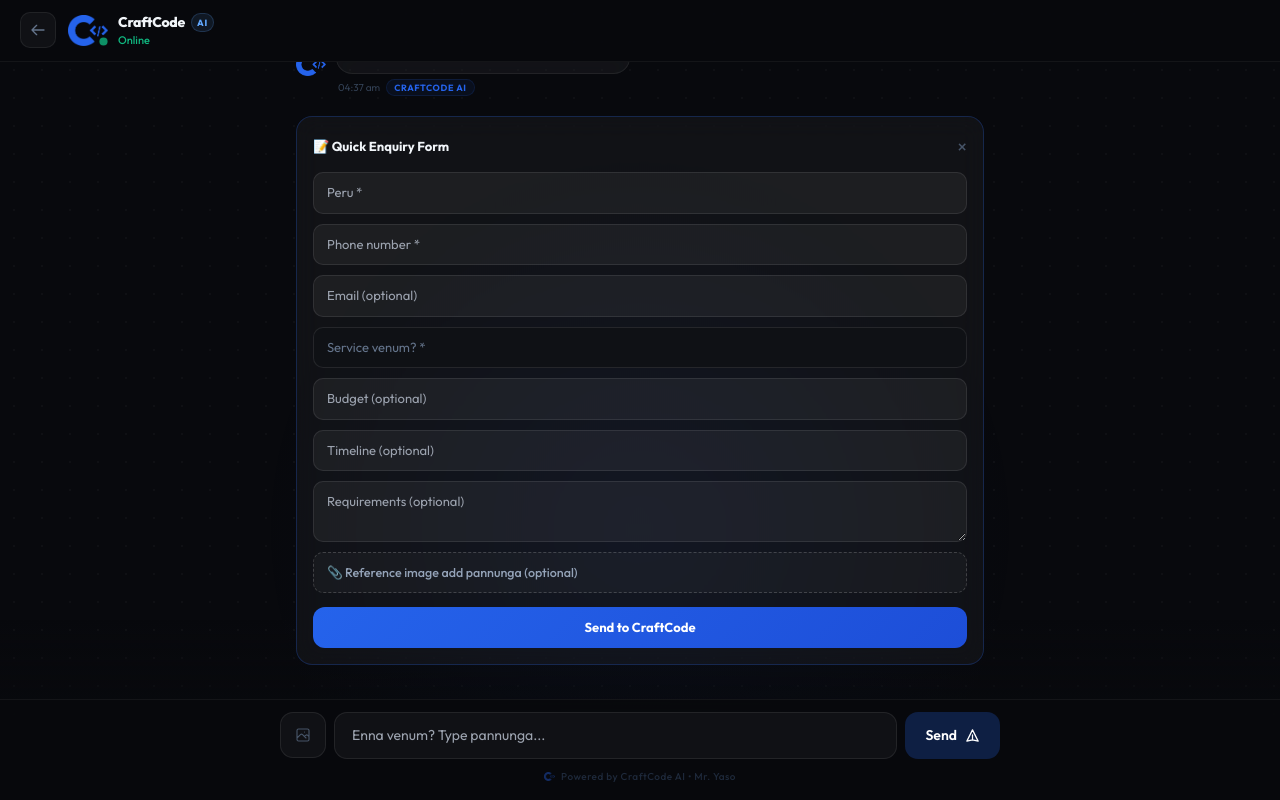
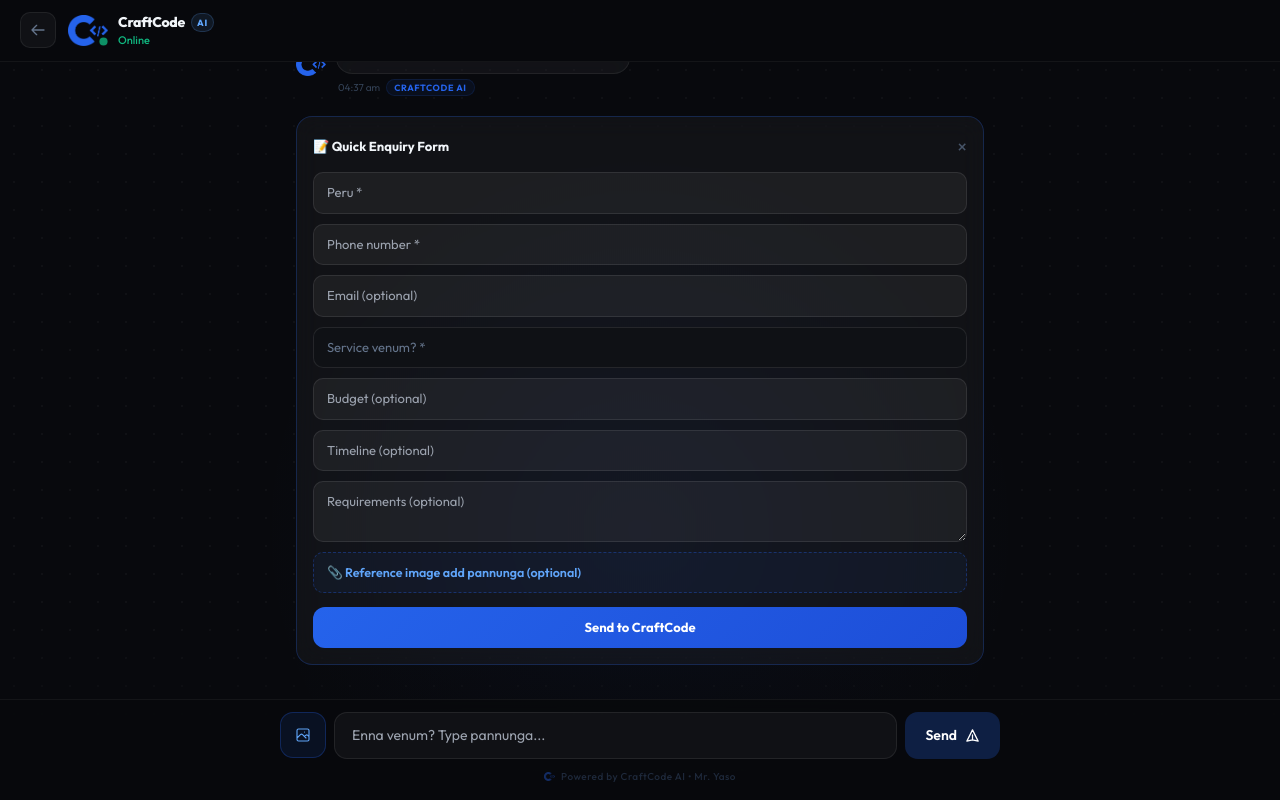
Before and after one commit to supperyaso-netizen/craftcode, a Next.js app: page /book-project in a window 1280 px wide. Both pictures are taken after a click on the button "Fast Book". Built offline with nearby package versions, Linux system fonts and the light colour scheme.

Commit message:
Fix: project corrections

```diff
--- a/app/book-project/page.tsx
+++ b/app/book-project/page.tsx
@@ -1863,7 +1863,6 @@
 
 
 
-
 "use client";
 
 import { useState, useRef, useEffect, useCallback } from "react";
@@ -2327,17 +2326,29 @@
   const quickReplies = ["Website", "Logo design", "App", "Branding", "Project discuss"];
 
   return (
-    // ✅ FIX (mobile scroll): changed from `min-h-screen` (which grows with
-    // content and lets the WHOLE page scroll) to a fixed viewport height
-    // (`h-screen` fallback + `h-dvh` for mobile browsers that account for
-    // the address bar) with `overflow-hidden`. Now the header and the
-    // input bar below simply sit in normal flow at fixed positions, and
-    // ONLY the messages div in the middle (flex:1 + overflow-y:auto)
-    // scrolls — exactly like WhatsApp. Nothing else in the page changed.
-    <div className="flex flex-col h-screen h-dvh overflow-hidden" style={{ background: "#08090D" }}>
-
-      {/* ── Background ── */}
-      <div className="fixed inset-0 pointer-events-none overflow-hidden">
+    // ✅ FIX (mobile viewport ratio / "half moving" while scrolling):
+    // The root is now the ONE element that owns the full viewport height
+    // (`h-dvh` — the *dynamic* viewport unit that follows the browser's
+    // address bar on mobile, unlike `100vh` which is fixed to the LARGEST
+    // possible viewport and causes content to get cut off / jump when the
+    // address bar shows or hides). It is also `position: relative`, so
+    // every "background" / "toast" layer inside is now `position:
+    // absolute` (scoped to THIS container) instead of `position: fixed`
+    // (scoped to the whole browser viewport). `fixed` elements are what
+    // caused the "top half / bottom half" desync you saw — on mobile,
+    // fixed-position layers are painted against the browser's outer
+    // viewport, which shifts independently of the page as the address bar
+    // animates in/out, so they visually "swim" apart from the rest of the
+    // UI while scrolling. Now everything moves together as one unit, and
+    // ONLY the messages list (flex:1 + overflow-y:auto below) scrolls —
+    // header and input stay pinned in place, exactly like WhatsApp.
+    <div
+      className="relative flex flex-col h-dvh overflow-hidden"
+      style={{ background: "#08090D", overscrollBehavior: "none", touchAction: "pan-y" }}
+    >
+
+      {/* ── Background (now `absolute`, scoped to the app shell above, not the browser viewport) ── */}
+      <div className="absolute inset-0 pointer-events-none overflow-hidden">
         <div style={{
           position: "absolute", top: "10%", left: "50%", transform: "translateX(-50%)",
           width: 900, height: 900,
@@ -2356,7 +2367,7 @@
 
       {/* ── Header ── */}
       <header style={{
-        position: "relative", zIndex: 10,
+        position: "relative", zIndex: 10, flexShrink: 0,
         display: "flex", alignItems: "center", justifyContent: "space-between",
         padding: "12px 20px",
         background: "rgba(8,9,13,0.85)",
@@ -2398,7 +2409,7 @@
               style={{
                 display: "flex",
                 flexDirection: "column",
-    gap: 1, // 👈 reduce/increase this
+                gap: 1,
               }}
             >
               <div style={{ display: "flex", alignItems: "center", gap: 6 }}>
@@ -2428,7 +2439,7 @@
                   fontSize: 11,
                   color: "#10B981",
                   fontWeight: 500,
-      marginTop: -2, // 👈 Online mela varum
+                  marginTop: -2,
                 }}
               >
                 Online
@@ -2443,11 +2454,6 @@
             isn't already open) so people can submit more than once. The
             old "Enquiry Sent" badge no longer lives here — it's now a
             transient toast rendered below the header instead. */}
-        {/* ✅ FIX: "Fast Book" was too wide/tall for mobile (no breathing
-            room next to Home) and had a "glassy" two-tone gradient + tinted
-            border. Simplified to a flat, compact button — same solid-color
-            approach as Home, just a secondary shade — sized to actually fit
-            the header on small screens. */}
         <div style={{ display: "flex", alignItems: "center", gap: 6, flexShrink: 0 }}>
           {!showManualForm && (
             <motion.button whileHover={{ scale: 1.03 }} whileTap={{ scale: 0.97 }}
@@ -2466,12 +2472,14 @@
         </div>
       </header>
 
-      {/* ✅ NEW: "Enquiry Sent" toast — floats centered near the top of the
-          screen and auto-dismisses after 3 seconds, so it never sits fixed
-          in the header pushing buttons around, and never stays visible
-          indefinitely. */}
+      {/* ✅ FIX: "Enquiry Sent" toast — was `position: fixed` (pinned to the
+          browser's outer viewport, which is exactly what desynced from the
+          rest of the UI on mobile scroll). Now `position: absolute` inside
+          the relatively-positioned app shell, so it scrolls/sits with
+          everything else as one unit and still floats above the messages
+          list, auto-dismissing after 3 seconds. */}
       <div style={{
-        position: "fixed", top: 74, left: 0, right: 0,
+        position: "absolute", top: 74, left: 0, right: 0,
         display: "flex", justifyContent: "center",
         zIndex: 50, pointerEvents: "none",
       }}>
@@ -2499,13 +2507,17 @@
         </AnimatePresence>
       </div>
 
-      {/* ── Messages ── */}
-      <div style={{
-        position: "relative", zIndex: 10, flex: 1,
-        overflowY: "auto", padding: "20px 16px",
+      {/* ── Messages (the ONLY scrollable region — header above and input
+          below stay pinned, WhatsApp-style) ── */}
+      <div
+        style={{
+          position: "relative", zIndex: 10, flex: 1, minHeight: 0,
+          overflowY: "auto", WebkitOverflowScrolling: "touch",
+          padding: "20px 16px",
           maxWidth: 720, margin: "0 auto", width: "100%",
           display: "flex", flexDirection: "column",
-      }}>
+        }}
+      >
         <AnimatePresence initial={false}>
           {messages.map((msg) => {
             const isBot = msg.sender === "bot";
@@ -2702,9 +2714,9 @@
                       style={{
                         display: "flex", alignItems: "center", gap: 8,
                         width: "100%", padding: "10px 13px", borderRadius: 10,
-                        background: "rgba(255,255,255,0.03)",
-                        border: "1px dashed rgba(255,255,255,0.18)",
-                        color: "#94A3B8", fontSize: 12.5, fontWeight: 500,
+                        background: "rgba(37,99,235,0.06)",
+                        border: "1px dashed rgba(37,99,235,0.35)",
+                        color: "#60A5FA", fontSize: 12.5, fontWeight: 600,
                         cursor: "pointer", fontFamily: "inherit",
                       }}>
                       📎 Reference image add pannunga (optional)
@@ -2747,11 +2759,12 @@
 
       {/* ── Input ── */}
       <div style={{
-        position: "relative", zIndex: 10,
+        position: "relative", zIndex: 10, flexShrink: 0,
         borderTop: "1px solid rgba(255,255,255,0.05)",
         background: "rgba(8,9,13,0.9)",
         backdropFilter: "blur(24px)",
         padding: "12px 16px 16px",
+        paddingBottom: "max(16px, env(safe-area-inset-bottom))",
       }}>
         {messages.length <= 2 && !showManualForm && (
           <div style={{ maxWidth: 720, margin: "0 auto 10px", display: "flex", flexWrap: "wrap", gap: 7 }}>
@@ -2796,15 +2809,20 @@
         <form onSubmit={(e) => { e.preventDefault(); handleSend(); }}
           style={{ maxWidth: 720, margin: "0 auto", display: "flex", gap: 8 }}>
 
+          {/* ✅ FIX: the attach/image button was rendering in the same dark
+              slate (#475569) as the background, so on most screens it
+              basically disappeared. Now uses the same brand-blue treatment
+              as the rest of the UI (soft blue fill + blue border + blue
+              icon) so it's clearly visible and reads as "tap to attach". */}
           <motion.button whileHover={{ scale: 1.05 }} whileTap={{ scale: 0.95 }}
             type="button"
             onClick={() => fileInputRef.current?.click()}
             style={{
               width: 46, height: 46, borderRadius: 13, flexShrink: 0,
-              background: "rgba(255,255,255,0.04)",
-              border: "1px solid rgba(255,255,255,0.08)",
+              background: "rgba(37,99,235,0.1)",
+              border: "1px solid rgba(37,99,235,0.28)",
               display: "flex", alignItems: "center", justifyContent: "center",
-              cursor: "pointer", color: "#475569",
+              cursor: "pointer", color: "#60A5FA",
               transition: "all 0.2s",
             }}>
             <svg width="18" height="18" fill="none" stroke="currentColor" viewBox="0 0 24 24">
```
Lines whose indentation alone changed are shown as unchanged.
